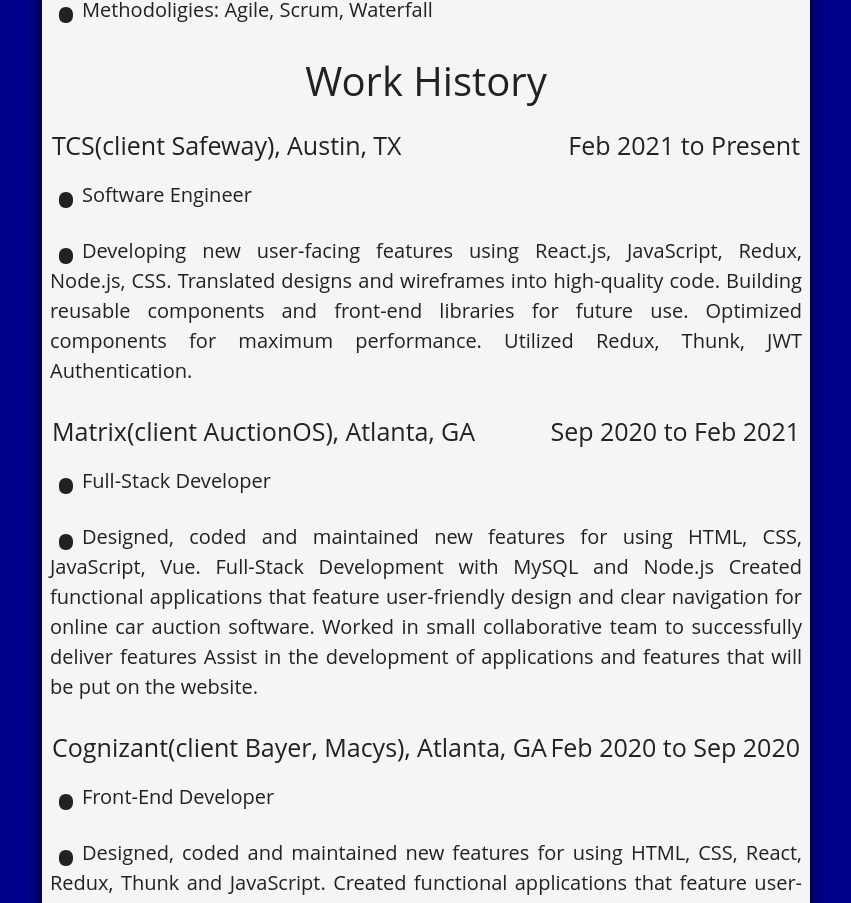
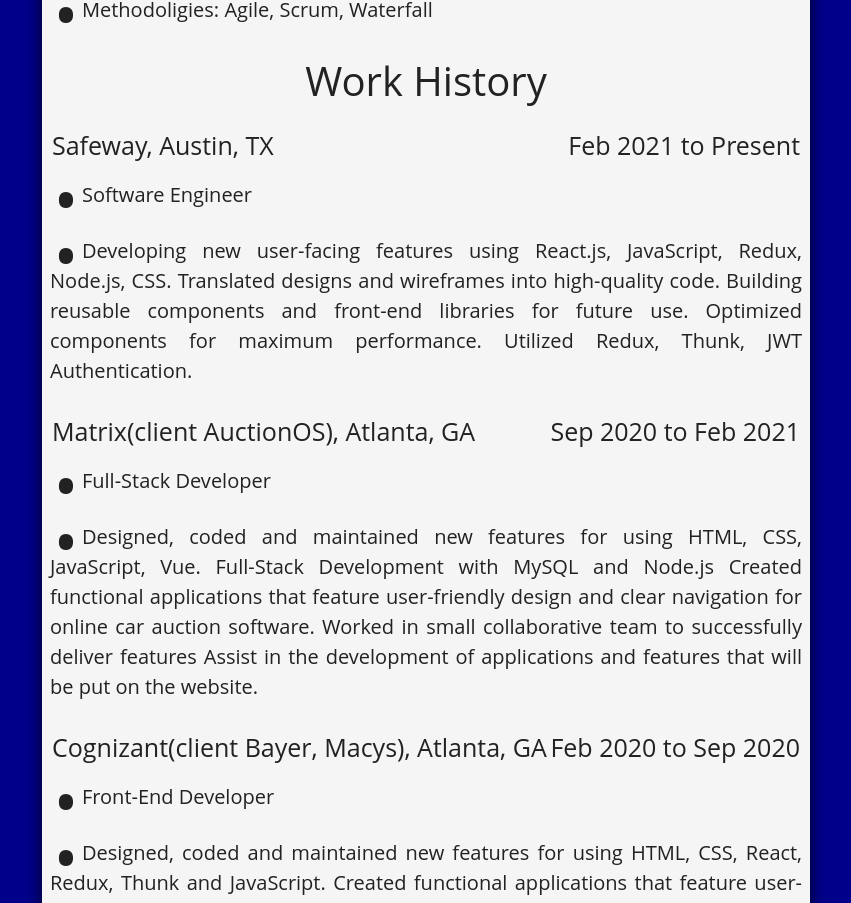
Before and after one commit to DanSimonson/mariposa-app, a React (Create React App) app in the folder frontend/: page /resume in a window 1280 px wide. Shown: the part 1013-1916 px from the top of the page, without its empty margins (214-1065 px from the left). Built offline with nearby package versions, Linux system fonts and the light colour scheme.

Commit message:
changed resume

```diff
--- a/frontend/src/Views/Resume/Resume.js
+++ b/frontend/src/Views/Resume/Resume.js
@@ -83,7 +83,7 @@
             </li>
           </ul>*/}
           <div className="work-title">
-            <p>TCS(client Safeway), Austin, TX</p>
+            <p>Safeway, Austin, TX</p>
             <p>Feb 2021 to Present</p>
           </div>
           <ul>
```
Also changed, not shown: 1 other file (tests, documents, lock files or other folders).
